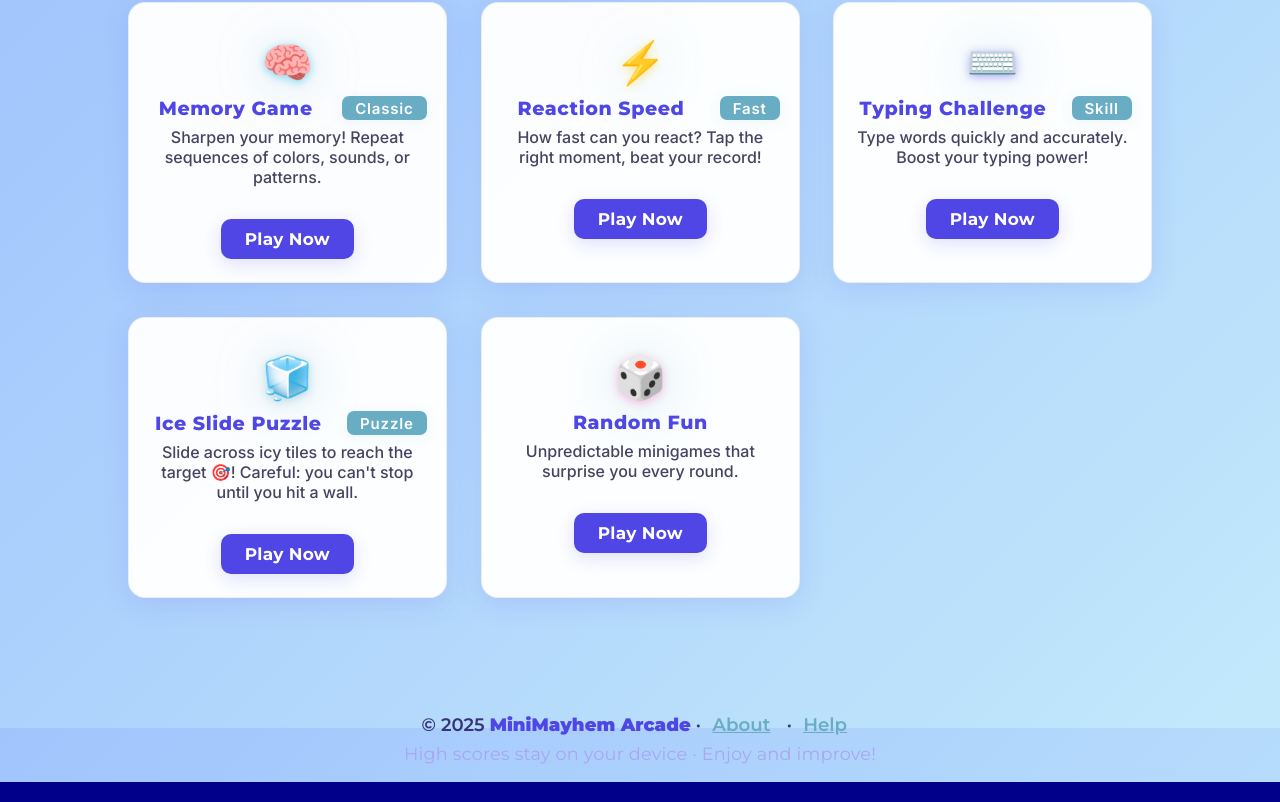
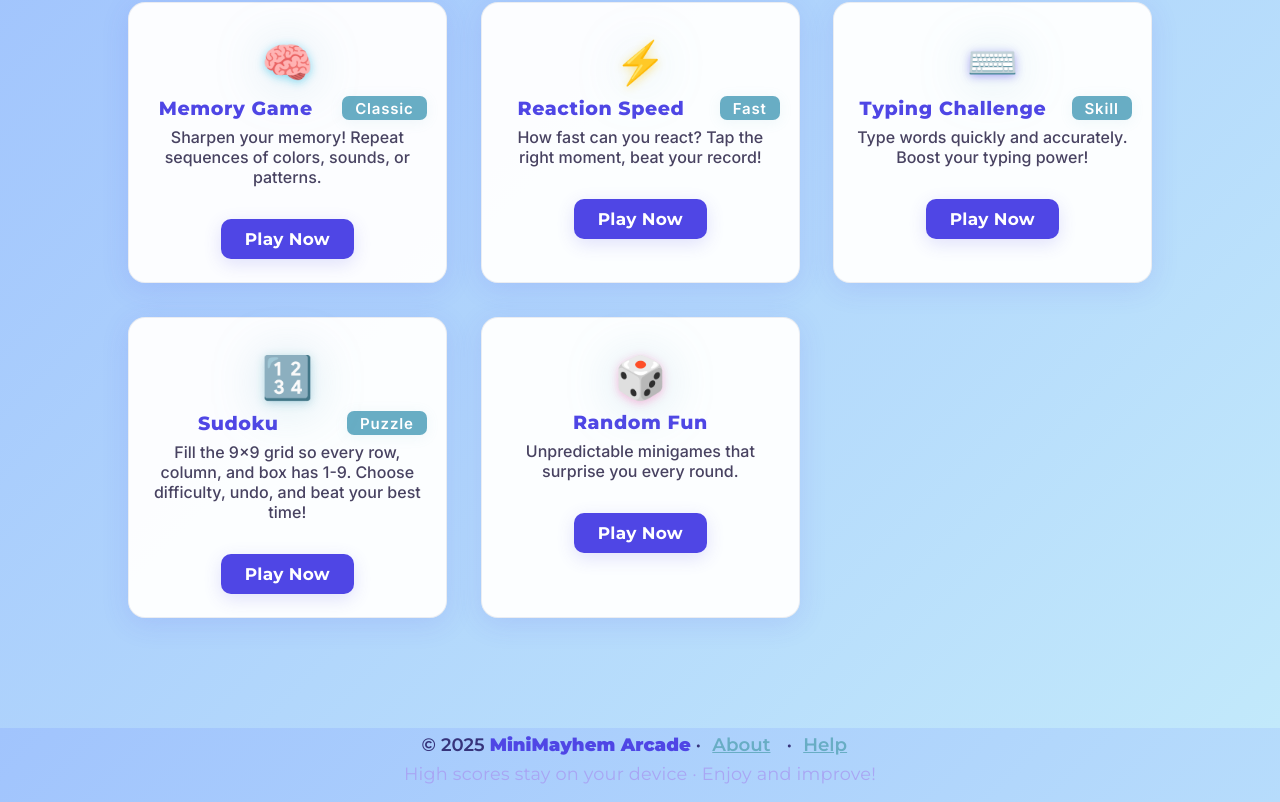
Before and after one commit to Workflow-Manager-admin/minimayhem-arcade-27968-677199a1, a React (Create React App) app in the folder mini_mayhem_arcade/: page /games in a window 1280 px wide. Shown: the part 872-1674 px from the top of the page. Built offline with nearby package versions, Linux system fonts and the light colour scheme; the HTML template or start-up script is replaced by a standard one.

Commit message:
Auto-commit: Changes as of 2025-06-04T04:51:04.603761+00:00

```diff
--- a/mini_mayhem_arcade/src/GamesPage.js
+++ b/mini_mayhem_arcade/src/GamesPage.js
@@ -14,7 +14,6 @@ import { Link } from "react-router-dom";
 const FEATURE_GAME_ENABLED = true;
 const SCORE_SNAPSHOT_ENABLED = true;
 
-// Demo data for five mini-games, Quick Math replaced by Ice Slide Puzzle
 const GAMES = [
   {
     name: "Memory Game",
@@ -41,12 +40,12 @@ const GAMES = [
     playPath: "/games/typing"
   },
   {
-    name: "Ice Slide Puzzle",
-    icon: "🧊",
-    tagline: "Slide across icy tiles to reach the target 🎯! Careful: you can't stop until you hit a wall.",
+    name: "Sudoku",
+    icon: "🔢",
+    tagline: "Fill the 9x9 grid so every row, column, and box has 1-9. Choose difficulty, undo, and beat your best time!",
     tag: "Puzzle",
     color: "#68adc4",
-    playPath: "/games/ice-slide"
+    playPath: "/games/sudoku"
   },
   {
     name: "Random Fun",
```
Also changed, not shown: 1 other file (tests, documents, lock files or other folders).
